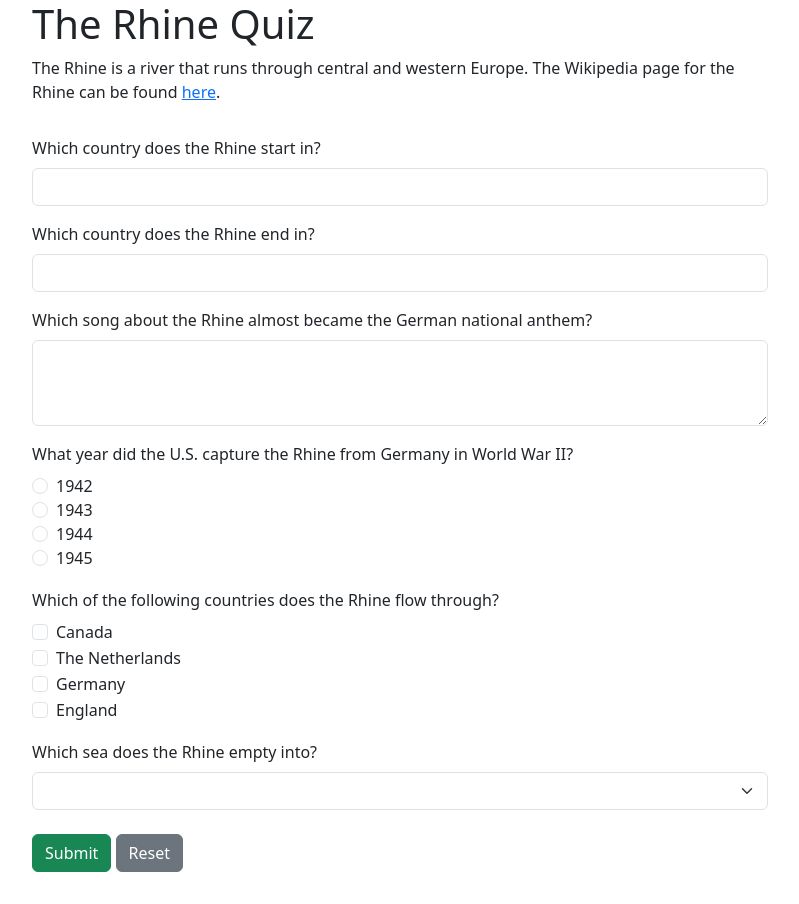
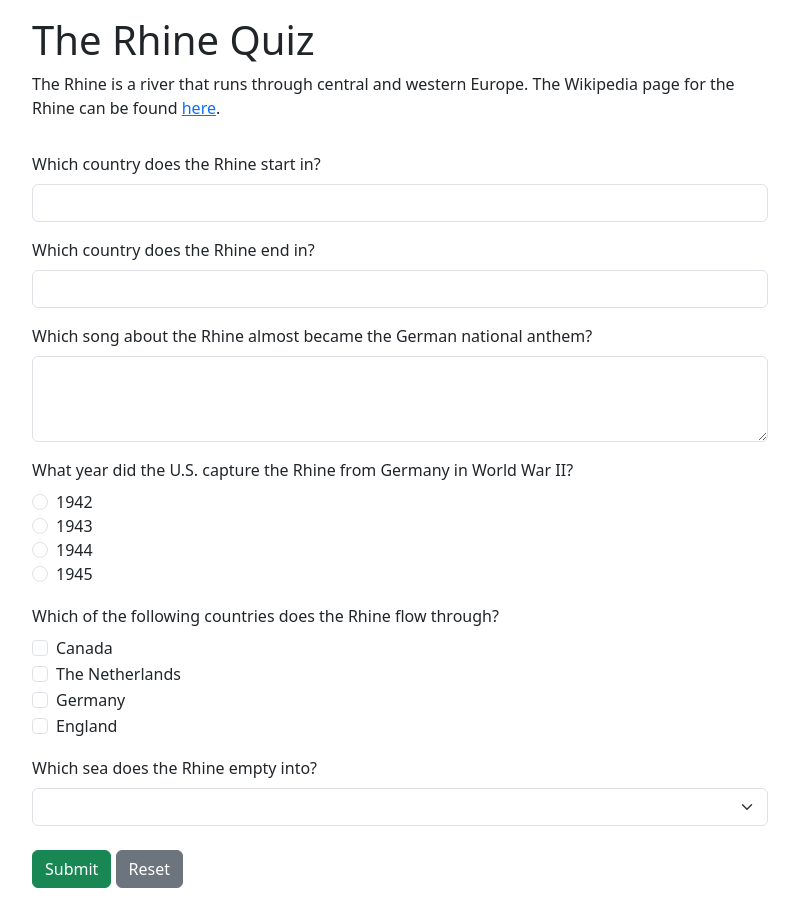
Before and after one commit to LucasRFabian/bootstrap-forms, a plain HTML site: page index.html in a window 1280 px wide. Shown: the whole page, without its empty margins (240-1039 px from the left). Drawn offline with nearby package versions, Linux system fonts and the light colour scheme.

Commit message:
Title Padding Fix

```diff
--- a/index.html
+++ b/index.html
@@ -15,7 +15,7 @@
             <div class="col-md-8">
                 <form>
                     <!--Header-->
-                    <header class="pb-3">
+                    <header class="py-3">
                         <h1>The Rhine Quiz</h1>
                         <p>The Rhine is a river that runs through central and western Europe. The Wikipedia page for the Rhine can be found <a href='https://en.wikipedia.org/wiki/Rhine'>here</a>.</p>
                     </header>
```
